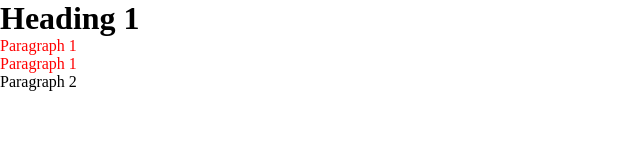
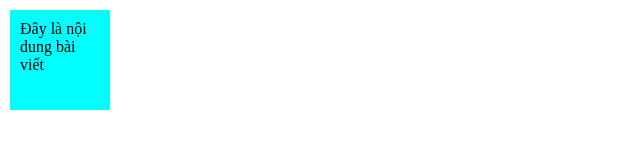
Before and after one commit to chuannh0211/f8-shop, a plain HTML site: page index.html in a window 1280 px wide. Shown: the whole page, without its empty margins (0-640 px from the left). Drawn offline with Linux system fonts and the light colour scheme.

Commit message:
commit phần 5: đệm, viền và khoảng lề

```diff
--- a/index.html
+++ b/index.html
@@ -11,15 +11,9 @@
         <link rel="stylesheet" href="main.css"/>
     </head>
     <body>
-        <style>
-            .paragraph.p1 {
-                color: red;
-            }
-        </style>
-        <h1>Heading 1</h1>
-        <p class="paragraph p1">Paragraph 1</p>
-        <p class="paragraph p1">Paragraph 1</p>
-        <p class="paragraph">Paragraph 2</p>
+        <div class="box">
+            Đây là nội dung bài viết
+        </div>
     </body>
 
 </html>
--- a/main.css
+++ b/main.css
@@ -3,6 +3,11 @@
     padding: 0;
 }
 
-.container .box{
-    color: blue;
+.box{
+    background-color: aqua;
+    width: 100px;
+    height: 100px;
+    padding: 10px 10px;
+    margin: 10px;
+    box-sizing: border-box;
 }
```
Also changed, not shown: note.txt.
